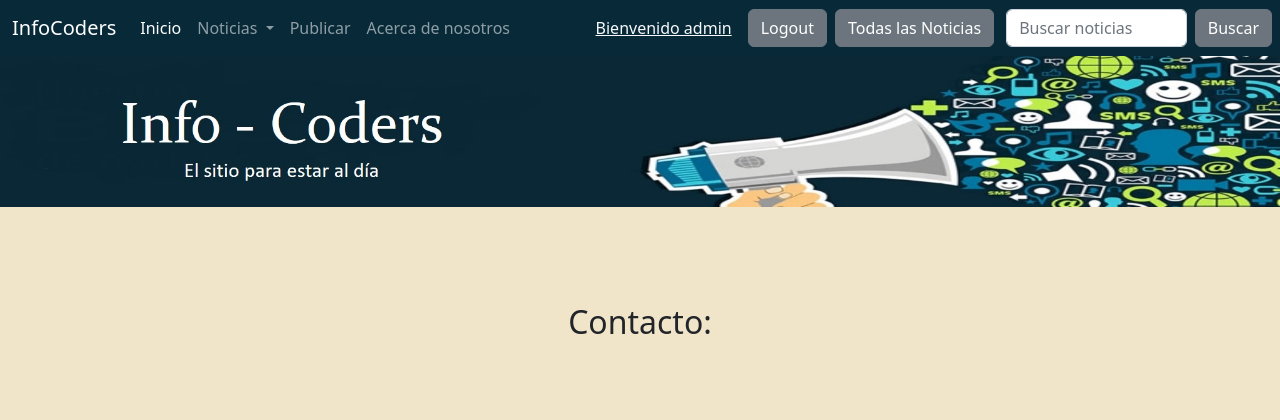
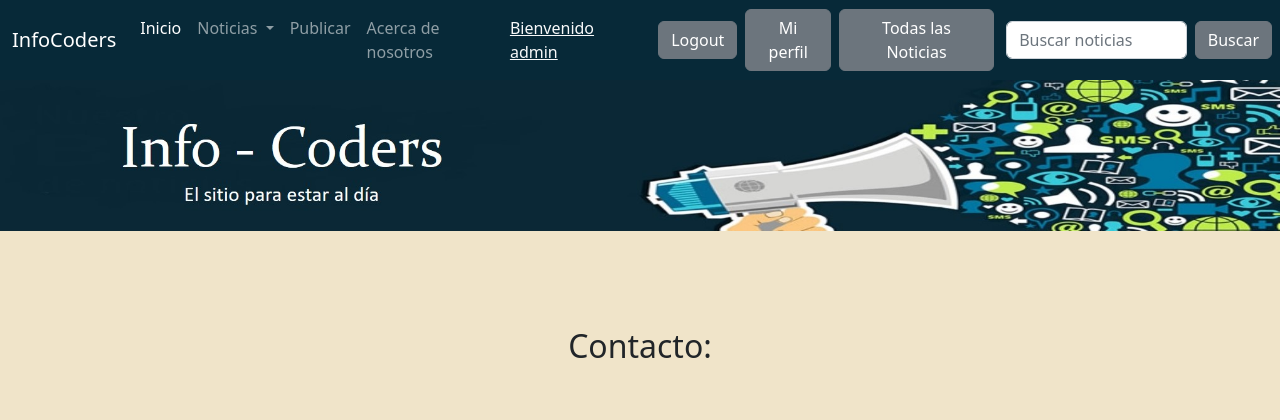
Before and after one commit to jcsax/PFCoder, a Django app: page /cuenta/contacto/ in a window 1280 px wide. Shown: the top 420 px of the page. Run offline with Django 4.2, Linux system fonts and the light colour scheme; a user stored in the database is signed in.

Commit message:
Perfil usuario

```diff
--- a/Accounts/models.py
+++ b/Accounts/models.py
@@ -1,7 +1,11 @@
+from msilib.schema import Class
 from os import name
 from django.db import models
 
+
 #Acá van los perfiles de usuario. Crear Model
+
+
 
 #Formulario de contacto:
 query_set = [
--- a/Accounts/urls.py
+++ b/Accounts/urls.py
@@ -1,9 +1,10 @@
 from django.urls import path
-from Accounts.views import login_view, logout_view, register_view, contact_view
+from Accounts.views import login_view, logout_view, register_view, contact_view, Perfil_view
 
 urlpatterns = [
     path('iniciar-sesion/', login_view, name = 'login'),
     path('cerrar-sesion/', logout_view, name = 'logout'),
     path('registrarse/', register_view, name = 'register'),
-    path('contacto/', contact_view, name = 'contact_form')
+    path('contacto/', contact_view, name = 'contact_form'),
+    path('usuario/', Perfil_view.as_view(), name = 'perfil')
 ]
--- a/Accounts/views.py
+++ b/Accounts/views.py
@@ -1,9 +1,18 @@
+from operator import concat
+from pyexpat import model
 from django.shortcuts import render, redirect
 from multiprocessing import context
 from django.http import HttpResponse
 from django.contrib.auth.forms import AuthenticationForm
 from django.contrib.auth import authenticate, login, logout
 from Accounts.forms import User_registration_form, Contact_form
+from users.models import User_profile
+from django.contrib.auth.mixins import LoginRequiredMixin
+from users.mixins import Logged_Super_User_Mixin
+from django.views.generic import ListView, DetailView, CreateView, DeleteView, UpdateView
+from django.urls import reverse
+
+
 
 
 #Modulo Login:
@@ -74,3 +83,15 @@ def contact_view(request):
             data['contact_form'] = contact_full
 
     return render(request, 'contact_form.html', data)
+
+#Perfil de usuario
+#def perfil_view(request):
+    #lista = User_profile.objects.all()
+    #context = {'lista': lista}
+    #return render(request,'perfil_view.html', context=context)
+class Perfil_view(LoginRequiredMixin, UpdateView):
+    model = User_profile
+    template_name = 'perfil_view.html'
+    fields = '__all__'
+    def get_success_url(self):
+        return reverse('perfil_view', kwargs = {'pk':self.object.pk})
--- a/blog/templates/base.html
+++ b/blog/templates/base.html
@@ -59,6 +59,9 @@
                         <li class="nav-item">
                             <a class="btn btn-secondary me-2" href="/cuenta/cerrar-sesion/">Logout</a>
                         </li>
+                        <li class="nav-item">
+                          <a class="btn btn-secondary me-2" href="/cuenta/usuario/">Mi perfil</a>
+                      </li>
                         <li class="nav-item">
                           <a class="btn btn-secondary" href="/noticias/">Todas las Noticias</a>
                       </li>
```
Also changed, not shown: blog/templates/perfil_view.html (added, +35 -0 lines), db.sqlite3.
